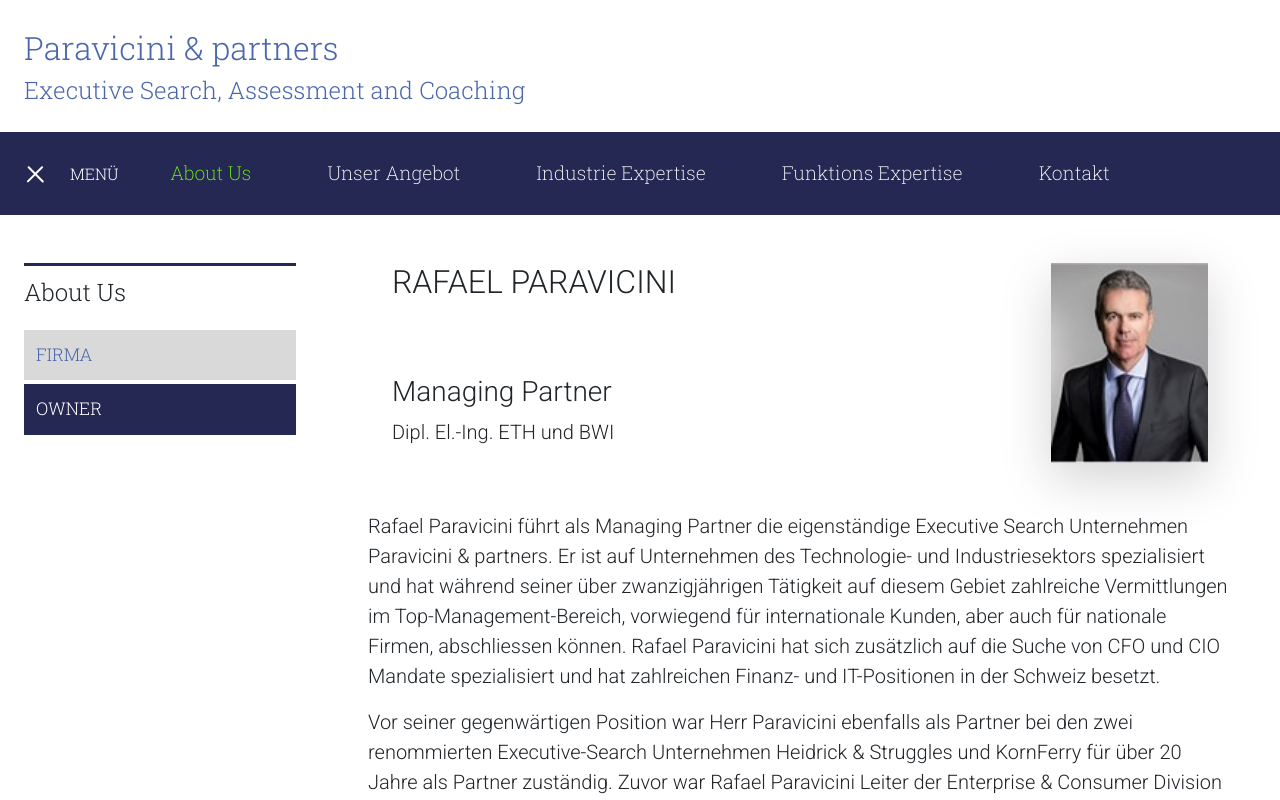
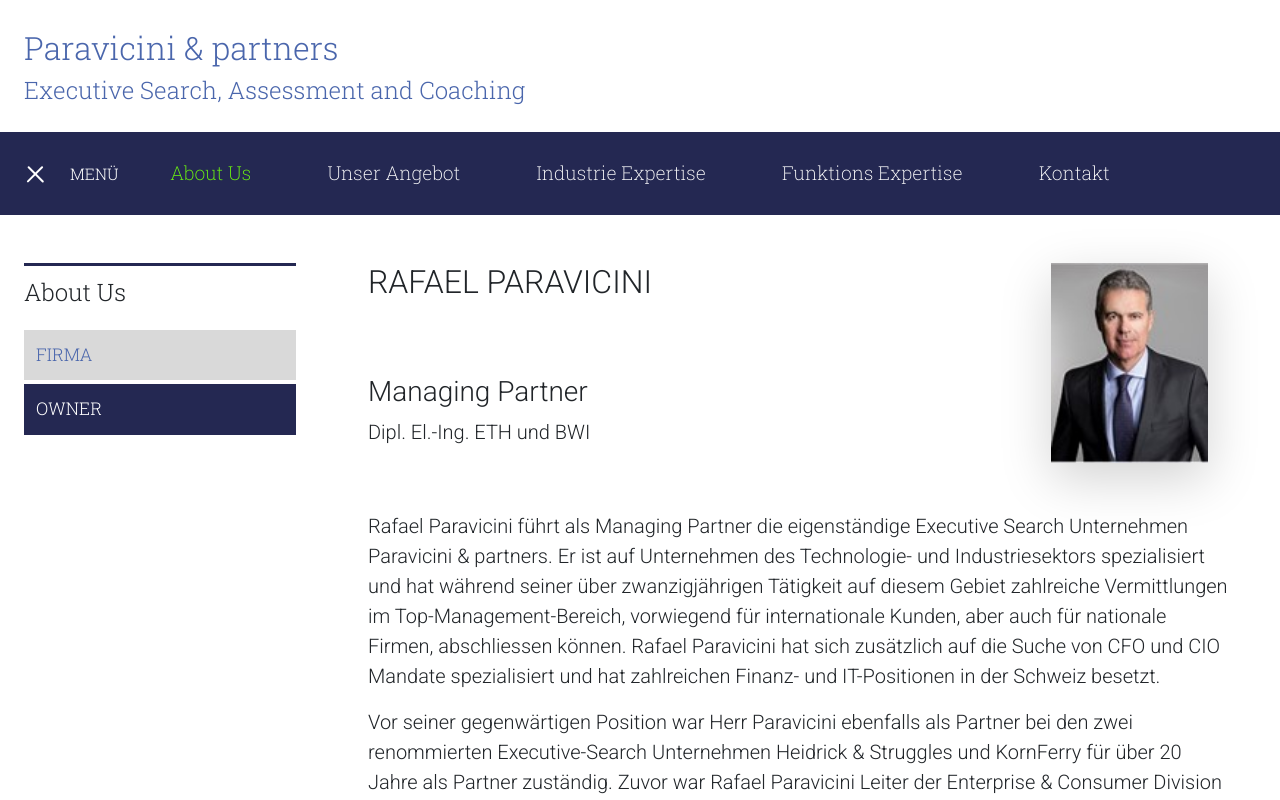
Before and after one commit to jorgeparavicini/paravicini_and_partners, an Angular app: page /about_us/owner in a window 1280 px wide. Shown: the top 800 px of the page. Built offline with nearby package versions, Linux system fonts and the light colour scheme.

Commit message:
Adjust spacing Owner

```diff
--- a/src/app/containers/about_us/owner/owner.component.html
+++ b/src/app/containers/about_us/owner/owner.component.html
@@ -1,8 +1,8 @@
 <div class="d-flex justify-content-between head">
   <div class="d-flex flex-column">
-    <h1 class="text-uppercase flex-grow-1 display-3 ms-4">Rafael Paravicini</h1>
-    <h2 class="display-4 ms-4">Managing Partner</h2>
-    <p class="fs-5 ms-4">Dipl. El.-Ing. ETH und BWI</p>
+    <h1 class="text-uppercase flex-grow-1 display-3">Rafael Paravicini</h1>
+    <h2 class="display-4">Managing Partner</h2>
+    <p class="fs-5">Dipl. El.-Ing. ETH und BWI</p>
   </div>
   <div class="h-100 me-4">
     <img
```
